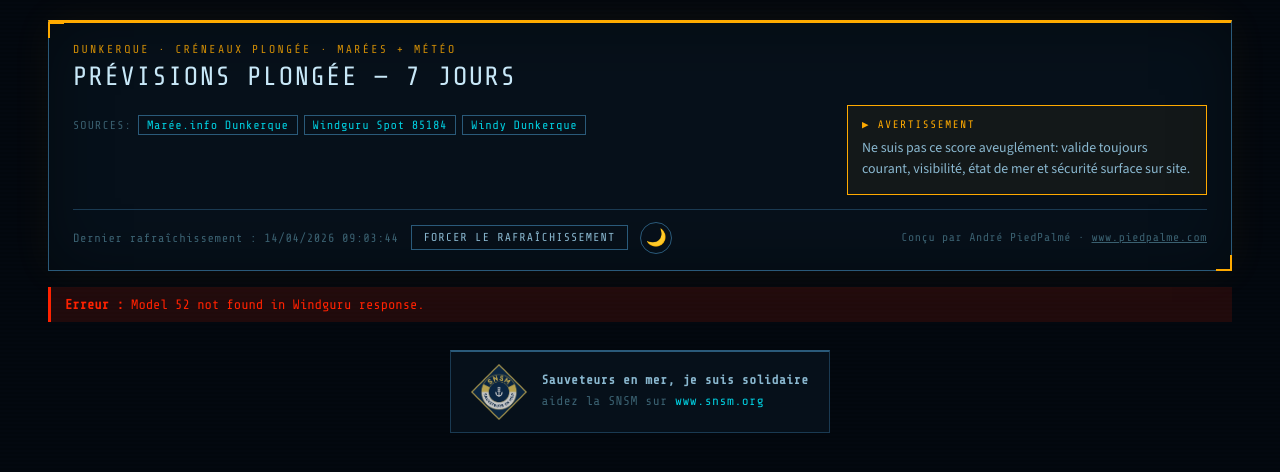
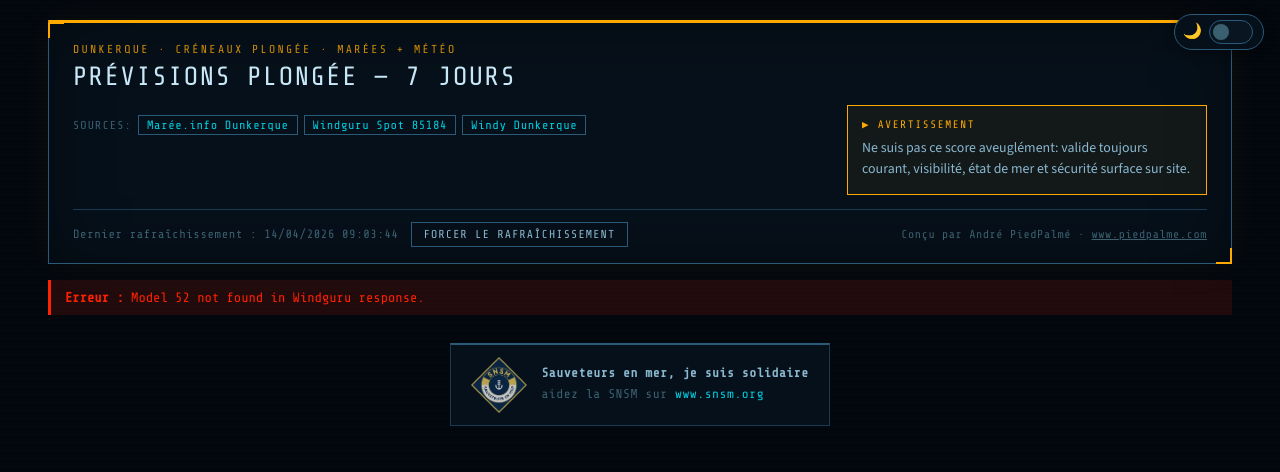
Before and after one commit to Areumaux/meteo-plongee-dk, a Flask app: page / in a window 1280 px wide. Shown: the top 472 px of the page. Run offline with Flask 3, Linux system fonts and the light colour scheme; data that the repository does not hold is empty.

Commit message:
Restore sliding toggle, fixed top-right with moon/sun icon
Pill-shaped FAB fixed top-right: icon (🌙/☀️) + sliding switch.
Removed inline button from refresh bar.

Co-Authored-By: Claude Sonnet 4.6 <noreply@anthropic.com>

```diff
--- a/static/styles.css
+++ b/static/styles.css
@@ -773,28 +773,79 @@ html[data-theme="light"] #slotPopup {
   text-decoration: none;
 }
 
-/* ── THEME TOGGLE BUTTON ──────────────────────────────────────── */
+/* ── THEME FAB (fixed top-right) ──────────────────────────────── */
 
-#themeBtn {
-  background: transparent;
-  border: 1px solid var(--border-hi);
-  color: var(--text-dim);
-  width: 32px;
-  height: 32px;
-  border-radius: 50%;
-  cursor: pointer;
-  font-size: 1.05rem;
+.theme-fab {
+  position: fixed;
+  top: 14px;
+  right: 16px;
+  z-index: 9000;
   display: flex;
   align-items: center;
-  justify-content: center;
-  transition: border-color 0.2s, color 0.2s, background 0.2s;
+  gap: 7px;
+  background: var(--bg-panel);
+  border: 1px solid var(--border-hi);
+  border-radius: 30px;
+  padding: 5px 10px 5px 8px;
+  box-shadow: 0 2px 12px rgba(0,0,0,0.4);
+  cursor: default;
+}
+
+.theme-fab-icon {
+  font-size: 0.95rem;
+  line-height: 1;
+  user-select: none;
+}
+
+.theme-switch {
+  position: relative;
+  display: inline-block;
+  width: 44px;
+  height: 24px;
+  cursor: pointer;
   flex-shrink: 0;
 }
 
-#themeBtn:hover {
-  border-color: var(--amber);
-  color: var(--amber);
-  background: var(--amber-dim);
+.theme-switch input {
+  opacity: 0;
+  width: 0;
+  height: 0;
+  position: absolute;
+}
+
+.theme-slider {
+  position: absolute;
+  inset: 0;
+  background: var(--bg-surface);
+  border: 1px solid var(--border-hi);
+  border-radius: 24px;
+  transition: background 0.25s, border-color 0.25s;
+}
+
+.theme-slider::before {
+  content: "";
+  position: absolute;
+  width: 16px;
+  height: 16px;
+  left: 3px;
+  top: 3px;
+  border-radius: 50%;
+  background: var(--text-dim);
+  transition: transform 0.25s, background 0.25s;
+}
+
+.theme-switch input:checked + .theme-slider {
+  background: #ddeeff;
+  border-color: #88b8d8;
+}
+
+.theme-switch input:checked + .theme-slider::before {
+  transform: translateX(20px);
+  background: #1a4a6a;
+}
+
+html[data-theme="light"] .theme-fab {
+  box-shadow: 0 2px 10px rgba(0,60,100,0.15);
 }
 
 /* ── LIGHT THEME VARIABLES ────────────────────────────────────── */
--- a/static/theme.js
+++ b/static/theme.js
@@ -8,24 +8,26 @@
     } else {
       html.removeAttribute("data-theme");
     }
-    const btn = document.getElementById("themeBtn");
-    if (btn) btn.textContent = light ? "☀️" : "🌙";
+    const icon   = document.getElementById("themeFabIcon");
+    const toggle = document.getElementById("themeToggle");
+    if (icon)   icon.textContent = light ? "☀️" : "🌙";
+    if (toggle) toggle.checked   = light;
   }
 
-  // Restore saved preference immediately (avoids flash)
-  const saved = localStorage.getItem(KEY);
-  apply(saved === "light");
+  // Apply before paint to avoid flash
+  apply(localStorage.getItem(KEY) === "light");
 
-  // Wire up button after DOM ready
   document.addEventListener("DOMContentLoaded", () => {
-    const btn = document.getElementById("themeBtn");
-    if (!btn) return;
-    // sync icon in case apply() ran before DOMContentLoaded
-    btn.textContent = html.hasAttribute("data-theme") ? "☀️" : "🌙";
-    btn.addEventListener("click", () => {
-      const light = !html.hasAttribute("data-theme");
-      localStorage.setItem(KEY, light ? "light" : "dark");
-      apply(light);
-    });
+    // Sync in case apply() ran before DOM was ready
+    apply(html.hasAttribute("data-theme"));
+
+    const toggle = document.getElementById("themeToggle");
+    if (toggle) {
+      toggle.addEventListener("change", () => {
+        const light = toggle.checked;
+        localStorage.setItem(KEY, light ? "light" : "dark");
+        apply(light);
+      });
+    }
   });
 })();
--- a/templates/index.html
+++ b/templates/index.html
@@ -18,6 +18,13 @@
     <script>if(localStorage.getItem('dive-theme')==='light')document.documentElement.setAttribute('data-theme','light');</script>
   </head>
   <body>
+    <div class="theme-fab" id="themeFab" title="Mode clair / sombre">
+      <span class="theme-fab-icon" id="themeFabIcon"></span>
+      <label class="theme-switch">
+        <input type="checkbox" id="themeToggle">
+        <span class="theme-slider"></span>
+      </label>
+    </div>
     <main class="container">
       <header class="hero">
         <div class="kicker">Dunkerque · Créneaux plongée · Marées + Météo</div>
@@ -41,7 +48,6 @@
             <div class="refresh-bar" id="refreshMeta" data-last-refresh-ms="{{ now_epoch_ms }}">
               <p class="muted">Dernier rafraîchissement : {{ now.strftime("%d/%m/%Y %H:%M:%S") }}</p>
               <button type="button" class="refresh-btn" id="forceRefreshBtn">Forcer le rafraîchissement</button>
-              <button type="button" id="themeBtn" aria-label="Basculer thème">🌙</button>
             </div>
             <p class="credit">Conçu par André PiedPalmé · <a href="https://www.piedpalme.com" target="_blank" rel="noopener noreferrer">www.piedpalme.com</a></p>
           </div>
```
